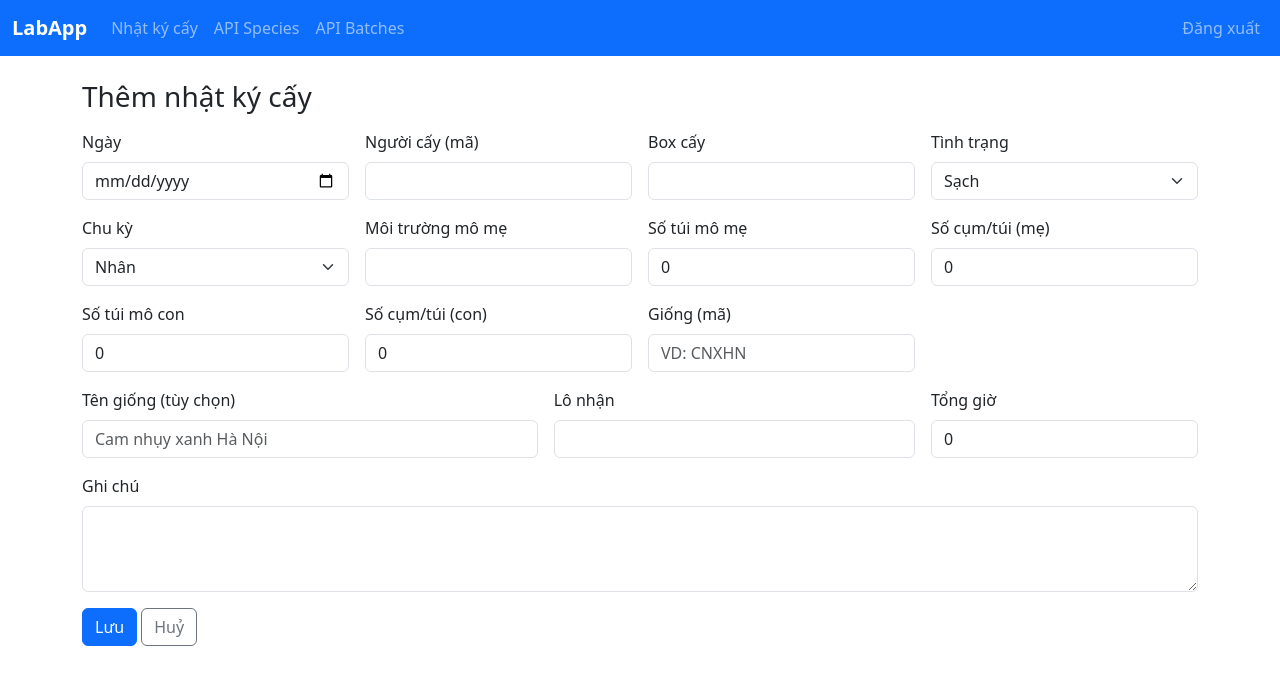
After one commit to minhanh3110-svg/GreenStrawHat-New, a Flask app: template templates/cay/inoc_form.html in a window 1280 px wide. The commit adds this page. Shown: the top 685 px of the page. Run offline with Flask 3, Linux system fonts and the light colour scheme; the template is opened without the code that fills it, so the values that code supplies are empty.

Commit message:
Add files via upload

```diff
--- a/app.py
+++ b/app.py
@@ -23,7 +23,6 @@ def create_app():
 
     @app.cli.command("init-db")
     def init_db_cmd():
-        """Create database tables."""
         with app.app_context():
             db.create_all()
         click.echo("✔ Database initialized.")
@@ -41,7 +40,6 @@ def create_app():
             db.session.add(u)
             db.session.commit()
             click.echo(f"✔ Created user: {username}")
-
     return app
 
 app = create_app()
--- a/render.yaml
+++ b/render.yaml
@@ -10,13 +10,7 @@ services:
         generateValue: true
       - key: SQLALCHEMY_DATABASE_URI
         value: sqlite:///database.db
-    autoDeploy: true
     healthCheckPath: /auth/login
-    headers:
-      - path: /*
-        name: X-Frame-Options
-        value: DENY
 databases:
   - name: labapp-postgres
     plan: free
-    ipAllowList: []
--- a/requirements.txt
+++ b/requirements.txt
@@ -1,3 +1,4 @@
+# Pin để build ổn định trên Render
 numpy==2.0.1
 Flask==3.0.3
 Flask-SQLAlchemy==3.1.1
@@ -11,5 +12,4 @@ pandas==2.2.2
 openpyxl==3.1.5
 qrcode==7.4.2
 reportlab==4.2.0
-
 gunicorn==22.0.0
--- a/templates/base.html
+++ b/templates/base.html
@@ -11,9 +11,12 @@
   <nav class="navbar navbar-expand-lg navbar-dark bg-primary">
     <div class="container-fluid">
       <a class="navbar-brand fw-bold" href="{{ url_for('main.index') }}">LabApp</a>
-      <div class="collapse navbar-collapse">
+      <button class="navbar-toggler" type="button" data-bs-toggle="collapse" data-bs-target="#nav" aria-controls="nav" aria-expanded="false" aria-label="Toggle navigation">
+        <span class="navbar-toggler-icon"></span>
+      </button>
+      <div id="nav" class="collapse navbar-collapse">
         <ul class="navbar-nav me-auto">
-          <li class="nav-item"><a class="nav-link" href="{{ url_for('main.index') }}">Dashboard</a></li>
+          <li class="nav-item"><a class="nav-link" href="{{ url_for('caylog.index') }}">Nhật ký cấy</a></li>
           <li class="nav-item"><a class="nav-link" href="/api/species">API Species</a></li>
           <li class="nav-item"><a class="nav-link" href="/api/batches">API Batches</a></li>
         </ul>
--- /dev/null
+++ b/templates/cay/inoc_form.html
@@ -0,0 +1,85 @@
+{% extends "base.html" %}
+{% block title %}Thêm nhật ký cấy{% endblock %}
+{% block content %}
+<h3 class="mb-3">Thêm nhật ký cấy</h3>
+<form method="post" class="row g-3">
+  <div class="col-md-3">
+    <label class="form-label">Ngày</label>
+    <input type="date" name="date" class="form-control" value="{{ today }}" required>
+  </div>
+  <div class="col-md-3">
+    <label class="form-label">Người cấy (mã)</label>
+    <input name="operator_code" class="form-control" required>
+  </div>
+  <div class="col-md-3">
+    <label class="form-label">Box cấy</label>
+    <input name="box_code" class="form-control">
+  </div>
+  <div class="col-md-3">
+    <label class="form-label">Tình trạng</label>
+    <select name="status" class="form-select">
+      <option value="CLEAN">Sạch</option>
+      <option value="CONTAM">Khuẩn</option>
+    </select>
+  </div>
+
+  <div class="col-md-3">
+    <label class="form-label">Chu kỳ</label>
+    <select name="cycle" class="form-select" required>
+      <option value="NHAN">Nhân</option>
+      <option value="GIAN">Giãn</option>
+      <option value="RE">Rễ</option>
+    </select>
+  </div>
+  <div class="col-md-3">
+    <label class="form-label">Môi trường mô mẹ</label>
+    <input name="mother_media" class="form-control">
+  </div>
+
+  <div class="col-md-3">
+    <label class="form-label">Số túi mô mẹ</label>
+    <input type="number" name="mother_bag_count" class="form-control" value="0" min="0">
+  </div>
+  <div class="col-md-3">
+    <label class="form-label">Số cụm/túi (mẹ)</label>
+    <input type="number" name="clusters_per_bag" class="form-control" value="0" min="0">
+  </div>
+
+  <div class="col-md-3">
+    <label class="form-label">Số túi mô con</label>
+    <input type="number" name="child_bag_count" class="form-control" value="0" min="0">
+  </div>
+  <div class="col-md-3">
+    <label class="form-label">Số cụm/túi (con)</label>
+    <input type="number" name="child_clusters_per_bag" class="form-control" value="0" min="0">
+  </div>
+
+  <div class="col-md-3">
+    <label class="form-label">Giống (mã)</label>
+    <input name="species_code" class="form-control" placeholder="VD: CNXHN" required>
+  </div>
+  <div class="col-md-5">
+    <label class="form-label">Tên giống (tùy chọn)</label>
+    <input name="species_label" class="form-control" placeholder="Cam nhụy xanh Hà Nội">
+  </div>
+  <div class="col-md-4">
+    <label class="form-label">Lô nhận</label>
+    <input name="received_lot" class="form-control">
+  </div>
+
+  <div class="col-md-3">
+    <label class="form-label">Tổng giờ</label>
+    <input type="number" step="0.1" name="total_hours" class="form-control" value="0">
+  </div>
+
+  <div class="col-12">
+    <label class="form-label">Ghi chú</label>
+    <textarea name="notes" rows="3" class="form-control"></textarea>
+  </div>
+
+  <div class="col-12">
+    <button class="btn btn-primary">Lưu</button>
+    <a class="btn btn-outline-secondary" href="{{ url_for('caylog.index') }}">Huỷ</a>
+  </div>
+</form>
+{% endblock %}
--- a/templates/login.html
+++ b/templates/login.html
@@ -15,7 +15,7 @@
             <label class="form-label">Mật khẩu</label>
             <input type="password" name="password" class="form-control" required>
           </div>
-          <button class="btn btn-primary w-100" type="submit">Đăng nhập</button>
+          <button class="btn btn-light w-100" type="submit">Đăng nhập</button>
         </form>
       </div>
     </div>
--- a/views/__init__.py
+++ b/views/__init__.py
@@ -1,6 +1,8 @@
 from .auth import bp as auth_bp
 from .main import bp as main_bp
+from .cay_log import bp as caylog_bp
 
 def register_views(app):
     app.register_blueprint(auth_bp)
     app.register_blueprint(main_bp)
+    app.register_blueprint(caylog_bp)
--- a/views/main.py
+++ b/views/main.py
@@ -3,7 +3,7 @@ from flask_login import login_required, current_user
 
 bp = Blueprint("main", __name__)
 
-@bp.route("/")
+@bp.get("/")
 @login_required
 def index():
     return render_template("index.html", user=current_user)
```
Also changed, not shown: api_blueprints.py (+8 -49 lines), templates/cay/inoc_list.html (added, +87 -0 lines), templates/cay/inoc_productivity.html (added, +41 -0 lines), templates/index.html (+4 -4 lines), views/auth.py (+4 -5 lines), views/cay_log.py (added, +88 -0 lines), README.md.
